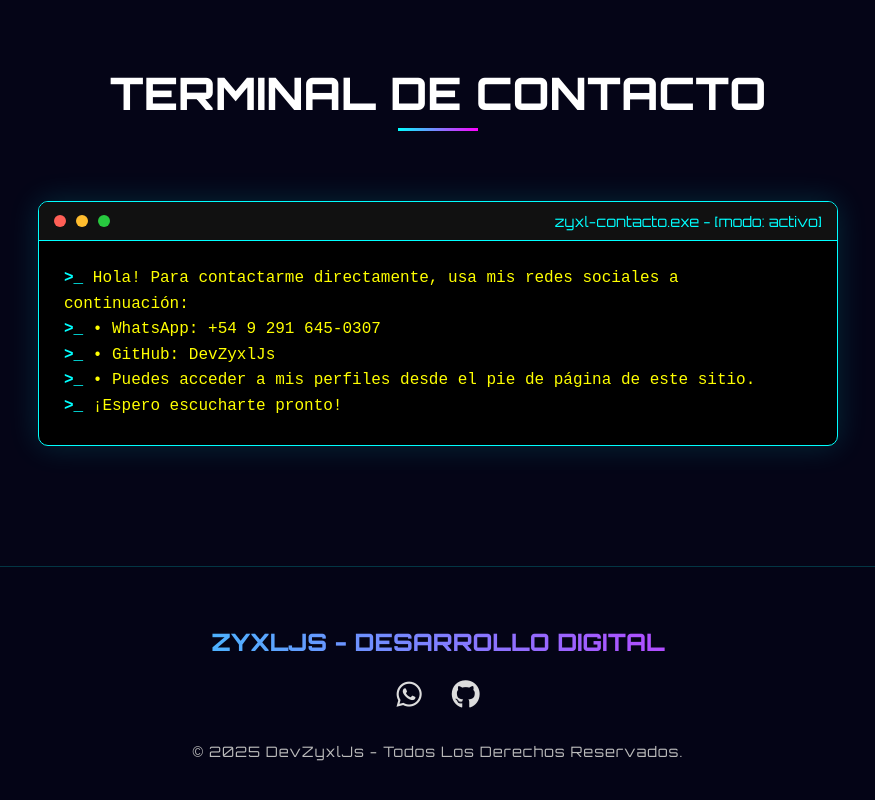
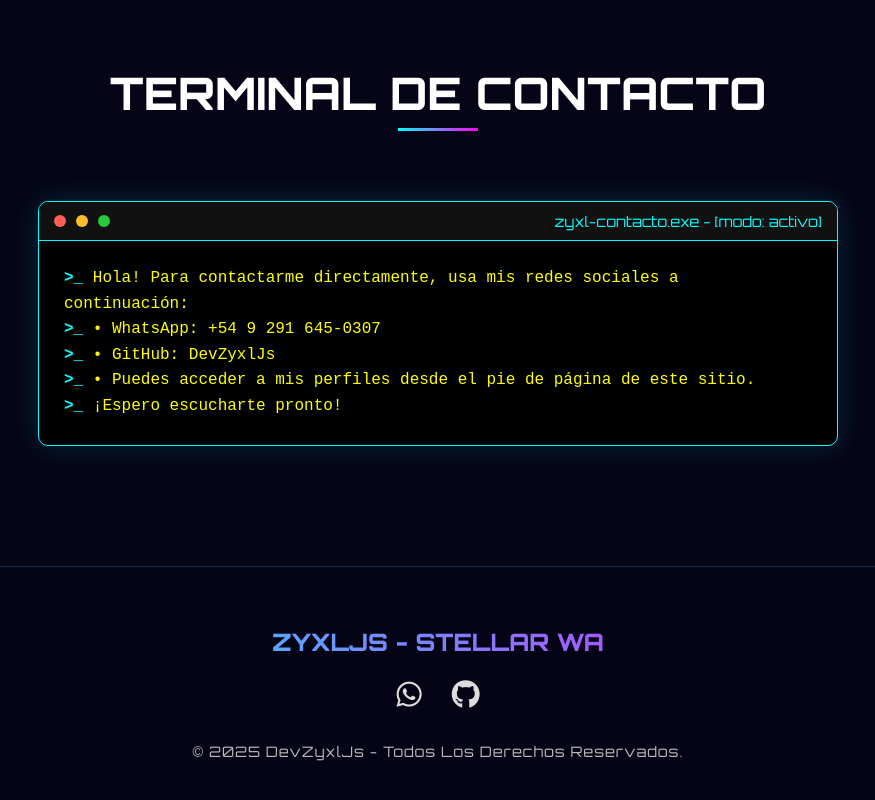
Before and after one commit to DevZyxlJs/Web, a website: page src/index.html in a window 1280 px wide. Shown: the part 2836-3636 px from the top of the page, without its empty margins (202-1077 px from the left). Drawn offline with Linux system fonts and the light colour scheme.

Commit message:
Actualizar index.html

```diff
--- a/src/index.html
+++ b/src/index.html
@@ -864,7 +864,7 @@ body::after {
   </div>
 
   <footer class="footer-beacon">
-    <div class="beacon-logo">ZYXLJS - DESARROLLO DIGITAL</div>
+    <div class="beacon-logo">ZYXLJS - STELLAR WA</div>
     <div class="beacon-links">
       <a href="https://wa.me/5492916450307" target="_blank" class="beacon-link"><i class="fa-brands fa-whatsapp"></i></a>
       <a href="https://github.com/DevZyxlJs" target="_blank" class="beacon-link"><i class="fa-brands fa-github"></i></a>
```
